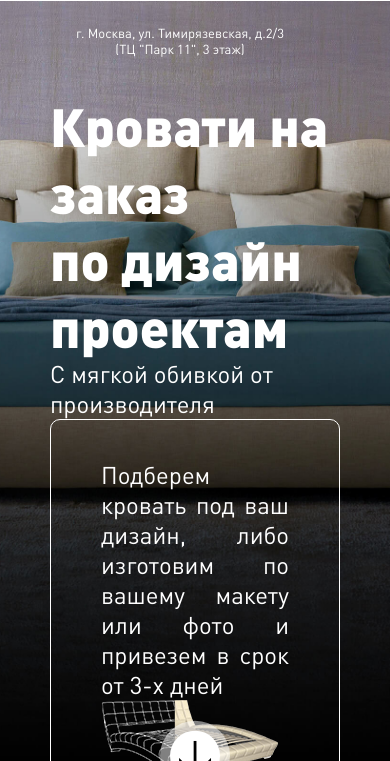
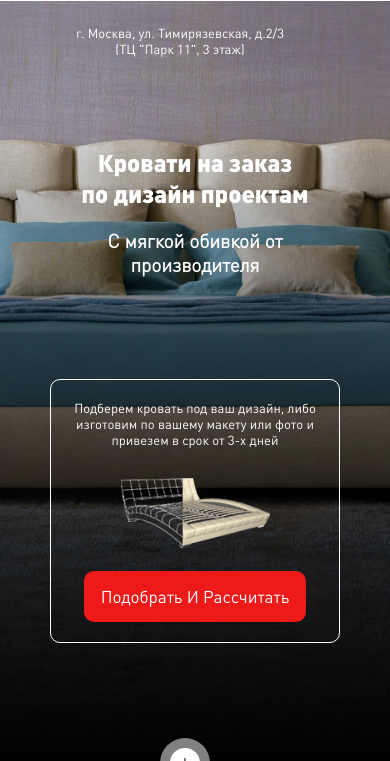
Before and after one commit to curviture/mebelsevagir, a plain HTML site: page index.html in a window 390 px wide. Shown: the part 59-820 px from the top of the page. Drawn offline with Linux system fonts and the light colour scheme.

Commit message:
finished main and card container sections

```diff
--- a/css/main.css
+++ b/css/main.css
@@ -31,6 +31,7 @@ body {
     font-size: 2.4rem;
     box-sizing: border-box;
     position: relative;
+    min-height: 200vh;
 }
 
 /*grid*/
@@ -52,8 +53,6 @@ body {
 .col-4 {
     flex-basis: 25%;
 }
-
-
 
 /*inputs and buttons*/
 
@@ -68,14 +67,14 @@ body {
     cursor: pointer;
     outline: none;
     border: none;
-    box-shadow: none;
+    padding: 19px;
 }
 
 .button--slidedown {
     position: absolute;
     bottom: 0;
     left: 50%;
-    font-size: 4rem;
+    font-size: 2rem;
     color: #000000;
     border-radius: 50%;
     border-color: rgba(255,255,255,0.5);
@@ -89,37 +88,13 @@ body {
     transform: translateY(50%);
     box-shadow: 0 0 0 10px rgba(255,255,255,0.5);
     z-index: 100;
-    animation: bubble 3s 3s infinite
+    animation: bubble 3s 3s infinite;
+    line-height: 5rem;
+    vertical-align: middle;
 }
 
 .button--slidedown:hover {
     animation: bubble 0s 0s, pulse-shadow 1s 1s infinite;
-}
-
-/*typography*/
-
-.heading {
-    font-family: "DIN Pro Black";
-}
-
-.heading--larger {
-    font-size: 5.3rem;
-}
-
-.heading--large {
-    font-size: 4.8rem;
-}
-
-.heading--small {
-    font-size: 3.2rem;
-}
-
-p {
-    font-size: 2.4rem;
-}
-
-.text-white {
-    color: #ffffff;
 }
 
 .button--ghost {
@@ -150,6 +125,32 @@ p {
 
 .button--tiny:hover {
     background-color: #000000;
+    color: #ffffff;
+}
+
+/*typography*/
+
+.heading {
+    font-family: "DIN Pro Black";
+}
+
+.heading--larger {
+    font-size: 5.3rem;
+}
+
+.heading--large {
+    font-size: 4.8rem;
+}
+
+.heading--small {
+    font-size: 3.2rem;
+}
+
+p {
+    font-size: 2.4rem;
+}
+
+.text-white {
     color: #ffffff;
 }
 
@@ -271,6 +272,7 @@ body {
     height: 97.5vh;
     position: relative;
     padding-top: 150px;
+    padding-bottom: 6.5rem;
     z-index: 2;
 }
 
@@ -284,18 +286,17 @@ body {
     color: #ffffff;
     height: 100%;
     width: 100%;
-    padding-bottom: 10rem;
-}
-
-.jumbotron h1 {
-    font-family: 'DIN Pro Black';
-    font-size: 5.3rem;
-    margin-bottom: 6rem;
-}
-
-.jumbotron__text--header p {
+}
+
+.main__heading {
+    margin-bottom: 6.;
+}
+
+.main__heading span {
     font-size: 3.2rem;
-    font-family: "DIN Pro";
+    font-family: "DIN Pro Light";
+    display: block;
+    margin-top: 6.5rem;
 }
 
 .main__content--bordered {
@@ -307,38 +308,19 @@ body {
     text-align: justify;
     justify-content: space-between;
     align-items: center;
-}
-
-.jumbotron__text--content p {
+    margin-bottom: 3.2rem;
+}
+
+.main__text {
     font-size: 1.7rem;
     margin-bottom: 2rem;
     flex-basis: 100%;
 }
 
-.jumbotron__icon-container{
+.main__icon-container{
     width: 177px;
     height: 83px;
     display: inline-block;
-}
-
-.jumbotron__input--container {
-    /* overflow: hidden;
-    display: inline-block;
-    position: relative;
-    text-align: center; */
-}
-
-.jumbotron__input--container:after {
-    /* content: '';
-    transform: rotate(45deg);
-    display: block;
-    position: absolute;
-    background-color: rgba(255,255,255, 0.5);
-    height: 200px;
-    width: 40px;
-    left: -40px;
-    top: -50px;
-    animation: slideLeft 2s 0s infinite */
 }
 
 .jumbotron__text--content input {
@@ -1045,15 +1027,8 @@ ymaps {
         flex-basis: 100%;
     }
 
-    .jumbotron {
+    .main {
         text-align: center;
-    }
-
-    .nav {
-        flex-flow: row wrap;
-        justify-content: space-around;
-        align-items: center;
-        /* max-width: 70rem; */
     }
 
     .menu {
@@ -1082,21 +1057,17 @@ ymaps {
         font-size: 1.7rem;
     }
 
-    .main .container {
+    .main__inner {
         flex-flow: row wrap;
         justify-content: center;
         align-items: center;
     }
 
-    .jumbotron__text--header {
-        margin-bottom: -10.8rem;
-    }
-
-    /* .jumbotron__text--header p {
-        margin-bottom: -3.5rem;
-    } */
-
-    .jumbotron__text--content {
+    .main__content {
+        /* margin-bottom: -10.8rem; */
+    }
+
+    .main__content--bordered {
         max-width: 535px;
         padding: 3.4rem 5rem;
         margin-bottom: auto;
@@ -1321,6 +1292,17 @@ ymaps {
 }
 
 @media (max-width: 770px) {
+
+    .button {
+        padding: 15px 17px;
+    }
+
+    .button--slidedown {
+        width: 3rem;
+        height: 3rem;
+        line-height: 3rem;
+        font-size: 1.5rem;
+    }
 
     .hidden--md {
         display: unset!important;
@@ -1497,58 +1479,49 @@ ymaps {
         font-size: 4rem;
     }
 
-    /* .nav__menu.open::after {
-        content: '';
-        position: absolute;
-        display: block;
-        left: 0;
-        right: 0;
-        bottom: 0;
-        top: 0;
-        background-color: rgba(255,255,255,0.9);
-        z-index: -1;
-    } */
-
-    .jumbotron .container {
-        justify-content: space-evenly;
-    }
-
-    .jumbotron__text--header {
+    .main__inner {
+        justify-content: center;
+        align-items: center;
+    }
+
+    .main__content {
         margin-bottom: 0;
     }
 
-    .jumbotron h1 {
+    .main__heading {
         font-size: 2.4rem;
-        margin-bottom: 3rem;
-    }
-
-    .jumbotron__text--header p {
-        margin-bottom: 0;
+    }
+
+    .main__heading span {
         font-size: 1.9rem;
-    }
-
-    .jumbotron__text--content {
+        margin: unset;
+        margin-top: 2rem;
+    }
+
+    .main__content--bordered {
         display: flex;
         text-align: center;
         padding: 2rem 1.5rem;
         justify-content: center;
     }
 
-    .jumbotron__text--content p {
+    .main__text {
         font-size: 1.3rem;
     }
 
-    .jumbotron__icon-container {
+    .main__icon-container {
         margin: 1rem 0;
     }
 
-    .jumbotron__text--content input {
-        padding: 1.5rem 2rem;
+    .main__icon-container img {
+        width: 15rem;
+        height: 7rem;
     }
 
     .card-container {
         align-items: center;
         justify-content: center;
+        padding: 4rem 0;
     }
 
     .card {
@@ -1962,7 +1935,7 @@ ymaps {
         left: -80px;
     }
     50% {
-        left: 350px
+        left: 280px
     }
 
     100% {
--- a/index.html
+++ b/index.html
@@ -65,24 +65,24 @@
                     <br>
                     по дизайн проектам
                     <br>
+                    <span>С мягкой обивкой от производителя</span>
                 </h1>
-                <p>С мягкой обивкой от производителя</p>
             </div>
             <div class="main__content main__content--bordered col-2 md-col-1">
-                <p>
+                <p class="main__text">
                     Подберем кровать под ваш дизайн, либо изготовим по вашему макету или фото и привезем в срок от 3-х дней
                 </p>
                 <div class="main__icon-container">
                     <img src="img/bed-icon-small.png" alt="">
                 </div>
                 <div class="main__input--container blink">
-                    <input type="button" class="jumbotron__call-to-action" value="Подобрать и рассчитать" />
+                    <input type="button" class="main__cat button button--attention button" value="Подобрать и рассчитать" />
                 </div>
             </div>
             <a href="#gallery" class="button--slidedown">&darr;</a>
         </div>
     </div>
-    <!-- <div class="container card-container">
+    <div class="container card-container">
         <div class="card md-col-3 col-3 col-sm-1">
             <div class="card__image">
                 <img src="img/peim1.png" alt="">
@@ -111,10 +111,9 @@
                 <p>Изготовим любую модель
                     кровати или дивана по вашему эскизу</p>
             </div>
-
         </div>
     </div>
-        <div class="container" id="gallery">
+    <!--    <div class="container" id="gallery">
             <div class="gallery">
                 <div class="gallery__header">
                     <h2>Популярные модели</h2>
--- a/js/index.js
+++ b/js/index.js
@@ -7,7 +7,7 @@ $('#call-from-navbar').modaal({
 (function() {
     let width = screen.availWidth;
     let headerMenuLink = document.querySelectorAll('.menu--header .menu__link');
-    console.log(width)
+    console.log('moveto', width)
     if(width <= 760) {
         headerMenuLink.forEach(function(item) {
             item.classList.remove('animated-underline')
@@ -39,6 +39,7 @@ $('#call-from-navbar').modaal({
     console.log('hello kitt')
     console.log(items)
     items.forEach(function(item) {
+        console.log(item.dataset,+item.dataset.screen)
         if(screen.availWidth <= +item.dataset.screen) {
             let moveto = document.getElementById(item.dataset.moveto);
             let clone = item.cloneNode(true);
```
